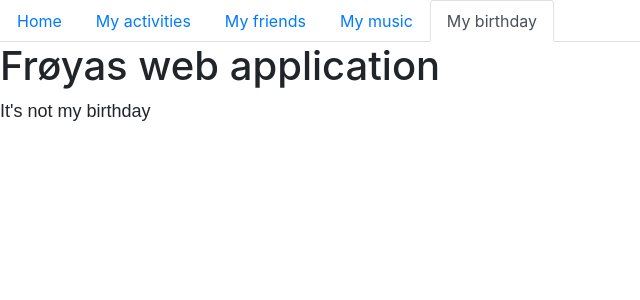
After one commit to torealvestad/froeya, a Flask app: page /birthday in a window 1280 px wide. The commit adds this page. Shown: the top 300 px of the page, without its empty margins (0-640 px from the left). Run offline with Flask 2, Linux system fonts and the light colour scheme; some libraries are stand-ins or nearby versions.

Commit message:
Added my birthday page

```diff
--- a/application.py
+++ b/application.py
@@ -1,3 +1,5 @@
+import datetime
+
 from flask import Flask, render_template
 
 app = Flask(__name__)
@@ -17,3 +19,9 @@ def friends():
 @app.route("/music")
 def music():
     return render_template("music.html")
+
+@app.route("/birthday")
+def birthday():
+    now = datetime.datetime.now()
+    my_birthday = now.month == 12 and now.day == 24
+    return render_template("birthday.html")
--- /dev/null
+++ b/templates/birthday.html
@@ -0,0 +1,17 @@
+{% extends "layout.html" %}
+{% set active_page = "birthday" %}
+
+{% block heading %}
+  Frøyas web application
+{% endblock %}
+
+{% block body %}
+
+
+    {% if birthday == True %}
+        <p> It's my birthday!! </p>
+    {% else %}
+        <p> It's not my birthday </p>
+    {% endif %}
+
+{% endblock %}
--- a/templates/friends.html
+++ b/templates/friends.html
@@ -12,5 +12,6 @@
      <img src="{{url_for('static', filename='emilie.jpg')}}" />
      <img src="{{url_for('static', filename='julia.jpg')}}" />
       <img src="{{url_for('static', filename='kira_lea.jpg')}}" />
+      <img src="{{url_for('static', filename='alva.jpg')}}" />
 
 {% endblock %}
--- a/templates/layout.html
+++ b/templates/layout.html
@@ -1,7 +1,7 @@
 <!DOCTYPE html>
 <html>
     <head>
-        <title>Frøyas web app!</title>
+        <title>Frøya's web app!</title>
         <link rel="stylesheet" href={{ url_for('static', filename='styles.css') }}>
         <meta name="viewport" content="width=device-width, initial-scale=1.0">
         <link rel="stylesheet" href="https://stackpath.bootstrapcdn.com/bootstrap/4.1.2/css/bootstrap.min.css" integrity="sha384-Smlep5jCw/wG7hdkwQ/Z5nLIefveQRIY9nfy6xoR1uRYBtpZgI6339F5dgvm/e9B" crossorigin="anonymous">
@@ -15,7 +15,8 @@
           ('home', 'Home'),
           ('activities', 'My activities'),
           ('friends', 'My friends'),
-          ('music', 'My music')
+          ('music', 'My music'),
+          ('birthday', 'My birthday')
       ] -%}
 
       <ul class="nav nav-tabs">
```
Also changed, not shown: static/alva.jpg (added), static/bursdag.JPG (added).
